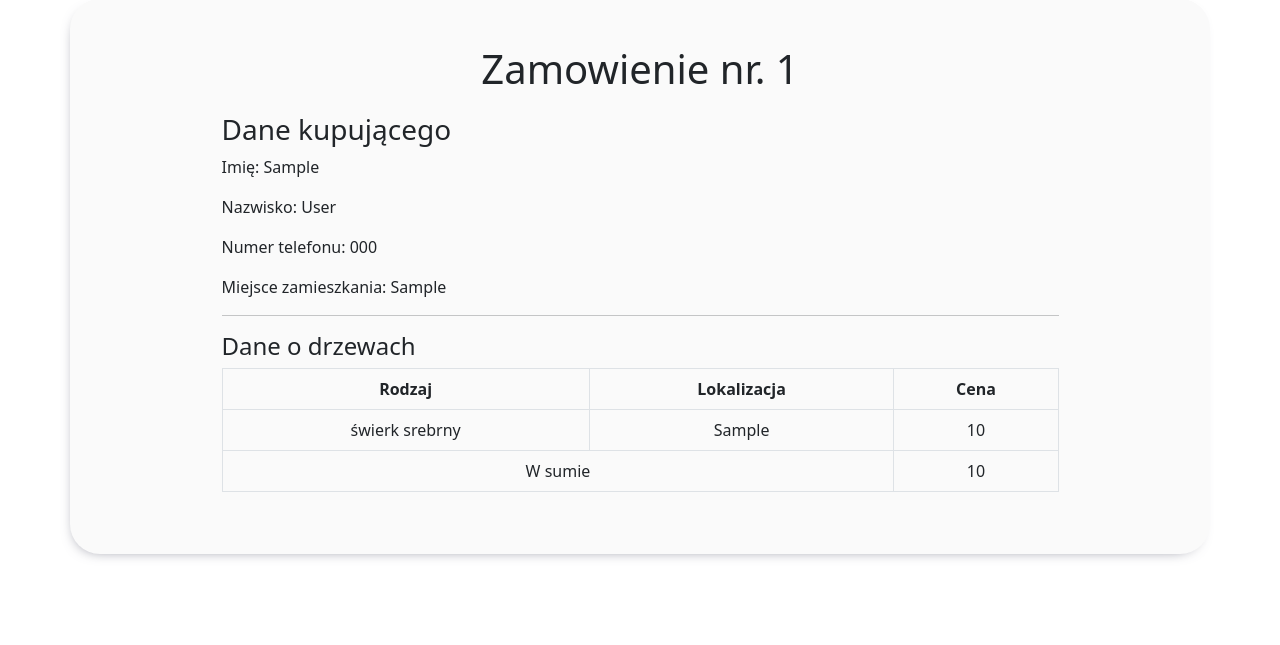
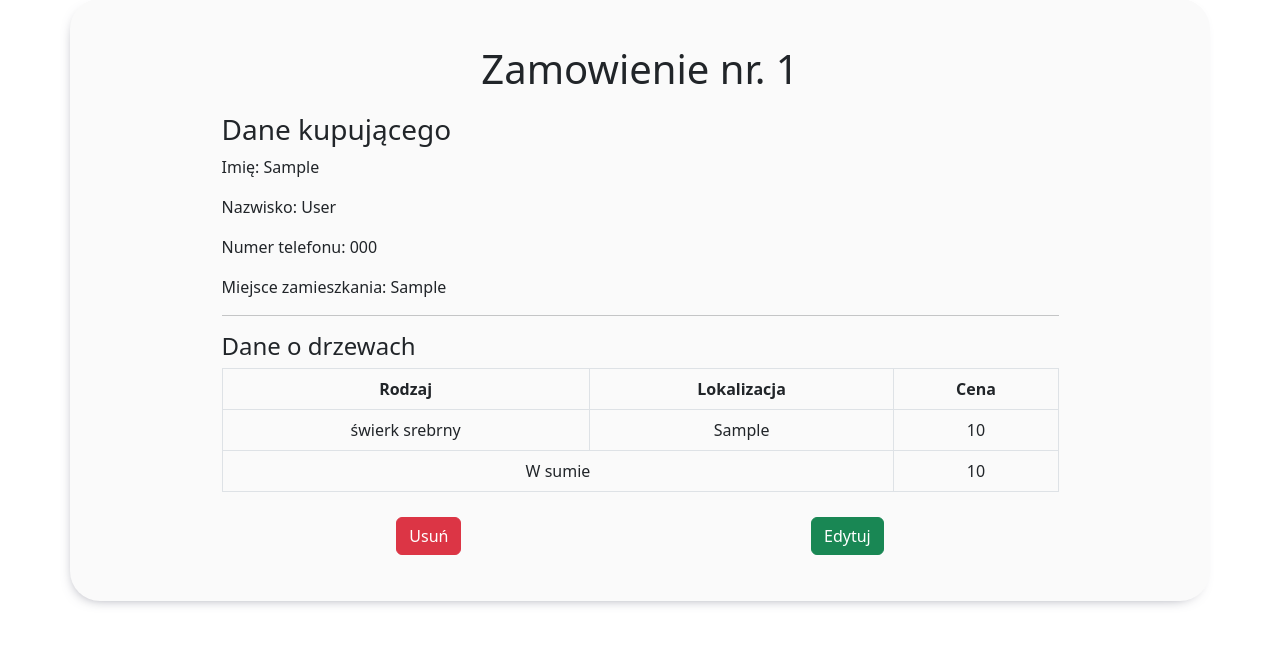
Before and after one commit to JanekDr/choinki-app, a Django app: page /order-info/1 in a window 1280 px wide. Shown: the part 73-718 px from the top of the page. Run offline with Django 4.2, Linux system fonts and the light colour scheme; tables that the repository leaves empty hold one stand-in row (values such as "Sample post"); some libraries are stand-ins or nearby versions.

Commit message:
bug-fixed

```diff
--- a/choinki_project/choinki_project/settings.py
+++ b/choinki_project/choinki_project/settings.py
@@ -77,12 +77,8 @@ WSGI_APPLICATION = 'choinki_project.wsgi.application'
 
 DATABASES = {
     'default': {
-        'ENGINE': 'django.db.backends.postgresql_psycopg2',
+        'ENGINE': 'django.db.backends.sqlite3',
         'NAME': 'choinki',
-        'USER': 'postgres',
-        'PASSWORD': '5314',
-        'HOST': '127.0.0.1',
-        'PORT': '5432',
     }
 }
 
--- a/choinki_project/main_choinki/static/styles.css
+++ b/choinki_project/main_choinki/static/styles.css
@@ -208,7 +208,7 @@ button.dalej, button.dalej:hover{
   margin:auto;
 }
 
-.namediv,.summary-container-sales, .summary-container-income, .summary-container-customers{
+.namediv,.summary-container-sales, .summary-container-income, .summary-container-customers, .btn-del, .btn-edit{
   margin-left: auto;
   margin-right: auto;
 }
@@ -295,3 +295,12 @@ td, thead{
 .customer-info-container{
   margin-top:20px;
 }
+
+.order-info-btns{
+  margin-top:25px;
+}
+/*.redirect-a_{*/
+/*  width: 74px;*/
+/*  height:38px;*/
+/*  background-color: #0dcaf0;*/
+/*}*/
--- a/choinki_project/main_choinki/templates/main_choinki/dashboard.html
+++ b/choinki_project/main_choinki/templates/main_choinki/dashboard.html
@@ -123,7 +123,8 @@
                                 {% else %}
                                     <td><span class="badge bg-warning">{{order.get_status_display}}</span></td>
                                 {% endif %}
-                                <td><a href="{% url 'order-info' order.id%}"><button class="btn btn-info btn-sm">Więcej</button></a></td>
+                                    <a href="{% url 'order-info' 1%}">asdjaskdjak</a>
+                                <td><a class="redirect-a" href="{% url 'order-info' order.id%}">Więcej</a></td>
                             </tr>
                         {% endfor %}
                     </tbody>
--- a/choinki_project/main_choinki/templates/main_choinki/order_info.html
+++ b/choinki_project/main_choinki/templates/main_choinki/order_info.html
@@ -48,6 +48,13 @@
                 </tbody>
             </table>
         </div>
+        <form method="POST">
+            {% csrf_token %}
+            <div class="d-flex justify-content-center order-info-btns">
+                <button class="btn btn-danger btn-del" name="delete">Usuń</button>
+                <button class="btn btn-success btn-edit" name="edit">Edytuj</button>
+            </div>
+        </form>
     </div>
 </div>
 
--- a/choinki_project/main_choinki/templates/main_choinki/search.html
+++ b/choinki_project/main_choinki/templates/main_choinki/search.html
@@ -49,7 +49,7 @@
             <button type="submit" class="registerbtn">Potwierdź</button>
         </form>
         <hr>
-        {% if orders|length > 1 %}
+        {% if orders|length >= 1 %}
             <table class="table table-striped">
                 <thead>
                 <tr>
--- a/choinki_project/main_choinki/views.py
+++ b/choinki_project/main_choinki/views.py
@@ -2,7 +2,7 @@ from django.http import BadHeaderError, HttpResponse
 from django.shortcuts import redirect, render
 from django.core.mail import send_mail
 from django.contrib.auth.decorators import login_required
-from choinki_project.decorators import group_required
+# from choinki_project.decorators import group_required
 from .forms import ContactForm, NewUserForm, CustomerForm, TreeForm, TreeFormsQuantity, OrderForm
 from django.contrib import messages
 from django.contrib.auth import authenticate, login
@@ -247,7 +247,6 @@ def search(request):
             parameter = Q(status=request.GET.get('status'))
             all_params.append(parameter)
 
-
         if all_params != []:
             orders = Order.objects.filter(*all_params)
 
@@ -256,4 +255,10 @@ def search(request):
 
 def order_info(request, pk):
     order = Order.objects.get(id=pk)
+    if request.method == "POST":
+        if request.POST.get('delete'):
+            print('delete')
+        elif request.POST.get('edit'):
+            print('edit')
+
     return render(request, 'main_choinki/order_info.html', {'order':order})
```
